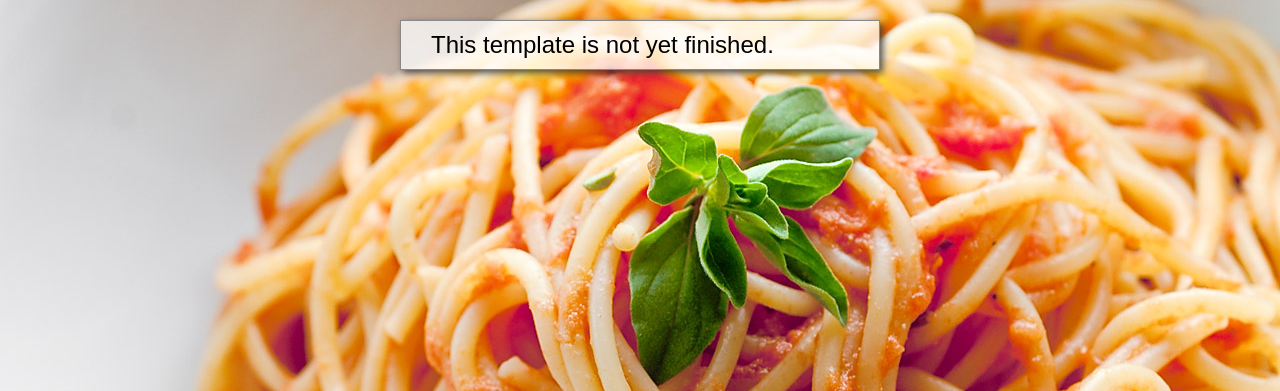
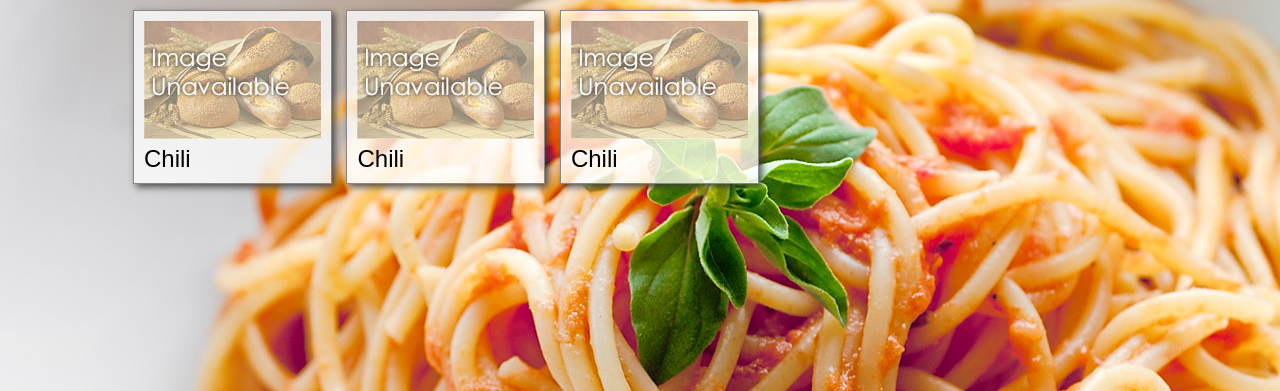
Before and after one commit to smskelley/ForknPantry, a Django app: page /recipes/ in a window 1280 px wide. Shown: the part 90-481 px from the top of the page. Run offline with Django 3.2, Linux system fonts and the light colour scheme; parts of the project's set-up code (start-up, migrations or seed data) failed here and were passed over; some libraries are stand-ins or nearby versions.

Commit message:
Implement recipes template. Uses data from dictionary

```diff
--- a/PantryApp/static/PantryApp/css/base.css
+++ b/PantryApp/static/PantryApp/css/base.css
@@ -66,6 +66,9 @@ nav {
   display: inline-block;
   vertical-align: middle; }
 
+.block {
+  width: 100%; }
+
 .box {
   width: 33.33333%;
   min-width: 480px;
@@ -82,6 +85,32 @@ nav {
     .box {
       width: 100%;
       margin: 0; } }
+
+.img_collection {
+  max-width: 80%;
+  margin: 0 auto; }
+  .img_collection a {
+    color: inherit; }
+
+.img_frame {
+  display: inline-block;
+  text-align: left;
+  margin: 10px 5px;
+  background: rgba(255, 255, 255, 0.75);
+  border: 1px solid #888888;
+  -webkit-box-shadow: 3px 3px 7px rgba(50, 50, 50, 0.85);
+  -moz-box-shadow: 3px 3px 7px rgba(50, 50, 50, 0.85);
+  box-shadow: 3px 3px 7px rgba(50, 50, 50, 0.85);
+  font-size: 24px;
+  padding: 10px; }
+  .img_frame:hover {
+    background: white; }
+  .img_frame img {
+    height: 118px;
+    width: 177px; }
+  @media only screen and (max-width: 50em) {
+    .img_frame {
+      margin: 10px 5px; } }
 
 .form_error {
   width: 100%;
--- a/PantryApp/templates/PantryApp/recipes.html
+++ b/PantryApp/templates/PantryApp/recipes.html
@@ -1,4 +1,5 @@
 {% extends 'PantryApp/base.html' %}
+{% load static %}
 {% block nav %}
     <ul>
         <li>
@@ -14,7 +15,17 @@
 {% endblock %}
 {% block title %}Get the Fork'n Pantry{% endblock %}
 {% block content %}
-    <div class="box">
-        <p>This template is not yet finished.</p>
+    <div class="img_collection">
+        {% for recipe in recipes %}
+        <a href="http://{{recipe.link}}">
+            <div class="img_frame">
+                {% if recipe.photo_exists %}
+                    <img src="{% static "PantryApp/img/r/"|add:recipe.id|add:".jpg" %}">
+                {% else %}
+                    <img src="{% static "PantryApp/img/r/default.jpg" %}">
+                {% endif %}
+                <p>{{recipe.name}}</p>
+        </div></a>
+        {% endfor %}
     </div>
 {% endblock %}
--- a/PantryApp/templates/PantryApp/sass/_content.sass
+++ b/PantryApp/templates/PantryApp/sass/_content.sass
@@ -3,6 +3,9 @@
 .centered
   display: inline-block
   vertical-align: middle
+
+.block
+  width: 100%
 
 .box
   //display: inline-block
@@ -21,3 +24,31 @@
   @media #{$break-tablet}
     width: 100%
     margin: 0
+
+// TODO: Make contents of img_collection horizontally centered.
+.img_collection
+  max-width: 80%
+  margin: 0 auto
+  a
+    color: inherit
+
+.img_frame
+  display: inline-block
+  text-align: left
+  margin: 10px 5px
+  // basic styling
+  background: rgba(255,255,255,$alpha)
+  &:hover
+    background: white
+  border: 1px solid #888
+  -webkit-box-shadow: 3px 3px 7px rgba(50, 50, 50, 0.85)
+  -moz-box-shadow:    3px 3px 7px rgba(50, 50, 50, 0.85)
+  box-shadow:         3px 3px 7px rgba(50, 50, 50, 0.85)
+  font-size: 24px
+  padding: 10px
+  img
+    height: 118px
+    width: 177px
+  @media #{$break-tablet}
+    //width: 100%
+    margin: 10px 5px
```
